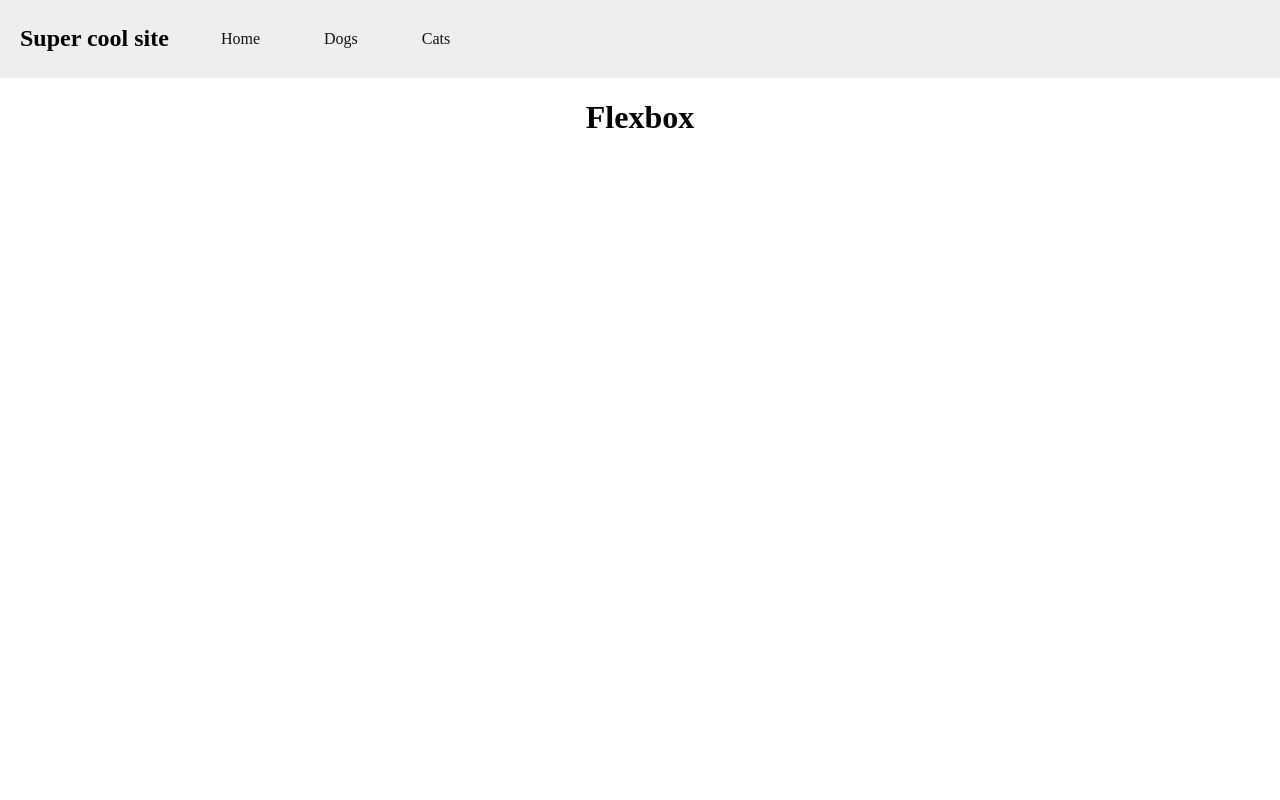
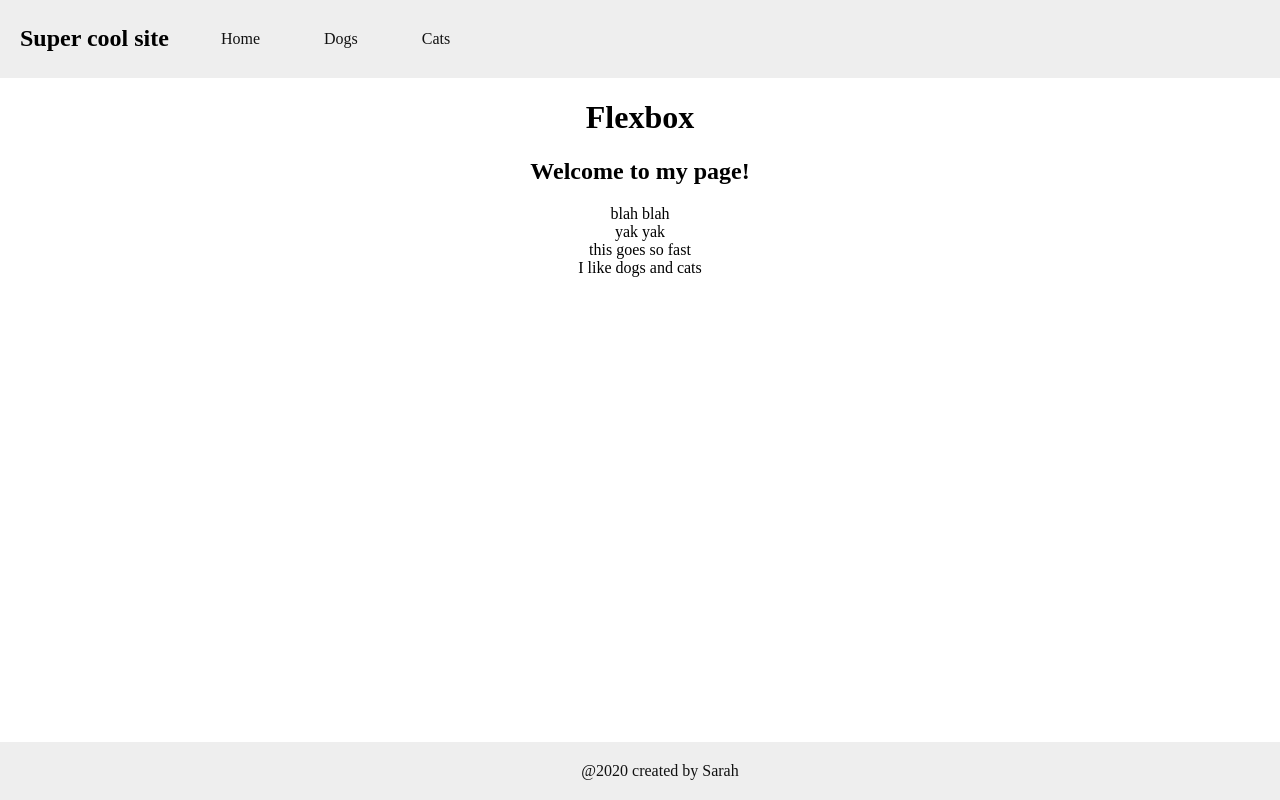
Before and after one commit to sarahholder/flexbox-intro, a plain HTML site: page index.html in a window 1280 px wide. Drawn offline with Linux system fonts and the light colour scheme.

Commit message:
added home page

```diff
--- a/index.html
+++ b/index.html
@@ -25,7 +25,14 @@
 </head>
 <body>
     <h1>Flexbox</h1>
-
+    <h2> Welcome to my page! </h2>
+    <article>
+        <section>blah blah </section>
+        <section>yak yak</section>
+        <section>this goes so fast</section>
+        <section>I like dogs and cats</section>
+    </article>
+    <footer>@2020 created by Sarah</footer>
 
     <script src="main.js"></script>
 </body>
--- a/main.css
+++ b/main.css
@@ -50,3 +50,18 @@ body{
 
 
 }
+article{
+
+}
+section{]
+}
+footer{
+    width: 100%;
+    color: #111;
+    background-color: #eee;
+    padding: 20px;
+    position: fixed;
+    left: 0;
+    bottom: 0;
+
+}
--- a/main.js
+++ b/main.js
@@ -1,2 +1,2 @@
 
-console.log(SH)
+console.log('SH')
```
